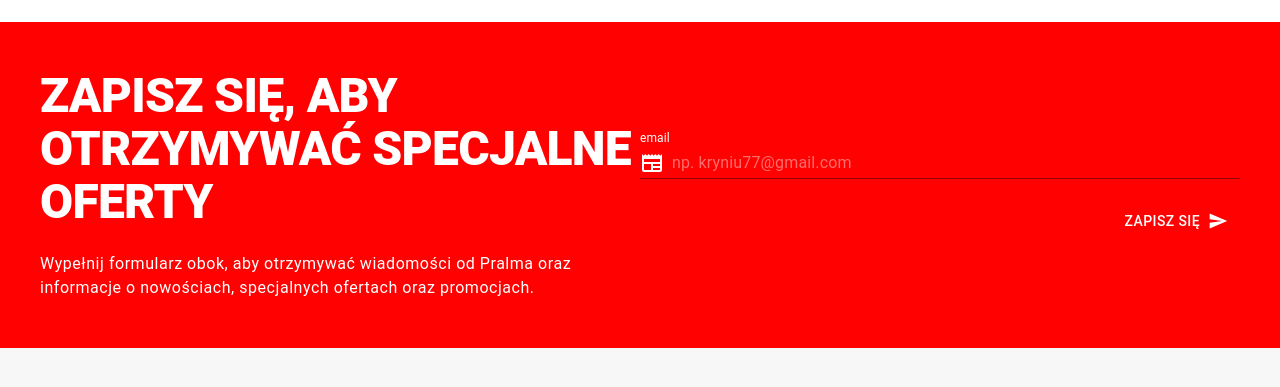
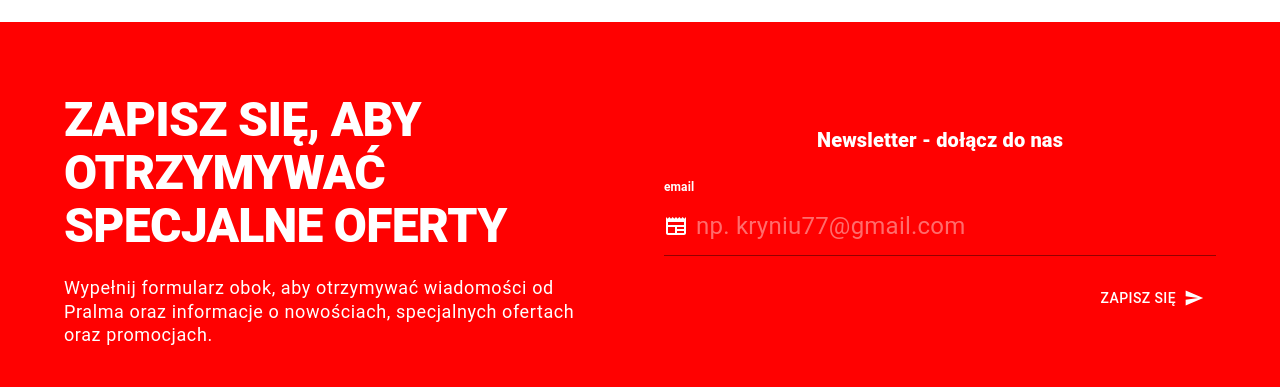
Before and after one commit to krystek77/react-website-client-side, a React (Create React App) app: page / in a window 1280 px wide. Shown: the part 381-768 px from the top of the page. Built offline with nearby package versions, Linux system fonts and the light colour scheme; no server answers.

Commit message:
Finish look of the newsletter component

```diff
--- a/src/components/Newsletter/Newsletter.js
+++ b/src/components/Newsletter/Newsletter.js
@@ -14,7 +14,7 @@ function Newsletter() {
   };
 
   const signinToNewsletter = () => {
-    console.log('Signin to newsletter');
+    console.log('Signin to newsletter', email);
     clear();
   };
   const clear = () => setEmail('');
@@ -31,6 +31,9 @@ function Newsletter() {
           </Typography>
         </Grid>
         <Grid className={classes.newsletterForm} item xs={12} md={6}>
+          <Typography className={classes.newsletterFormTitle} variant="h6">
+            Newsletter - dołącz do nas
+          </Typography>
           <TextField
             className={classes.newsletterFormInput}
             fullWidth
--- a/src/components/Newsletter/styles.js
+++ b/src/components/Newsletter/styles.js
@@ -12,6 +12,10 @@ export default makeStyles((theme) => ({
   },
   newsletterInformation: {
     marginBottom: 48,
+    display: 'flex',
+    flexDirection: 'column',
+    justifyContent: 'center',
+    padding: '24px 24px',
     [theme.breakpoints.up('md')]: {
       marginBottom: 0,
     },
@@ -28,25 +32,50 @@ export default makeStyles((theme) => ({
     },
   },
   newsletterInformationSubtitle: {
-    lineHeight: 1,
-    fontSize: 12,
+    lineHeight: 1.3,
+    fontSize: 16,
     [theme.breakpoints.up('md')]: {
-      fontSize: 16,
+      fontSize: 18,
     },
   },
   newsletterForm: {
     display: 'flex',
     flexDirection: 'column',
     justifyContent: 'center',
+    // border: `1px dotted ${theme.palette.primary.dark}`,
+    padding: '24px 24px',
+    borderRadius:8,
     '& label': {
       color: theme.palette.primary.contrastText,
     },
     '& .MuiInput-root': {
       color: theme.palette.primary.contrastText,
+      fontSize: 24,
+      paddingTop: 8,
+      paddingBottom: 8,
     },
     '& .MuiInputAdornment-root': {
       color: theme.palette.primary.contrastText,
     },
+    '& .css-13sj06y-MuiInputBase-root-MuiInput-root:before': {
+      borderBottom: '1px solid rgba(255,255,255,0.65)',
+    },
+    '& .MuiInputLabel-root': {
+      fontWeight: 600,
+    },
+    '& .MuiInputLabel-root.Mui-focused': {
+      color: theme.palette.primary.contrastText,
+      fontSize: 24,
+    },
+    '& .css-13sj06y-MuiInputBase-root-MuiInput-root:hover:not(.Mui-disabled):before': {
+      borderBottom: `2px solid ${theme.palette.primary.dark}`,
+    },
+  },
+  newsletterFormTitle: {
+    fontWeight: 900,
+    color: theme.palette.primary.contrastText,
+    marginBottom: 24,
+    textAlign:'center'
   },
   newsletterFormInput: {
     marginBottom: 24,
```
